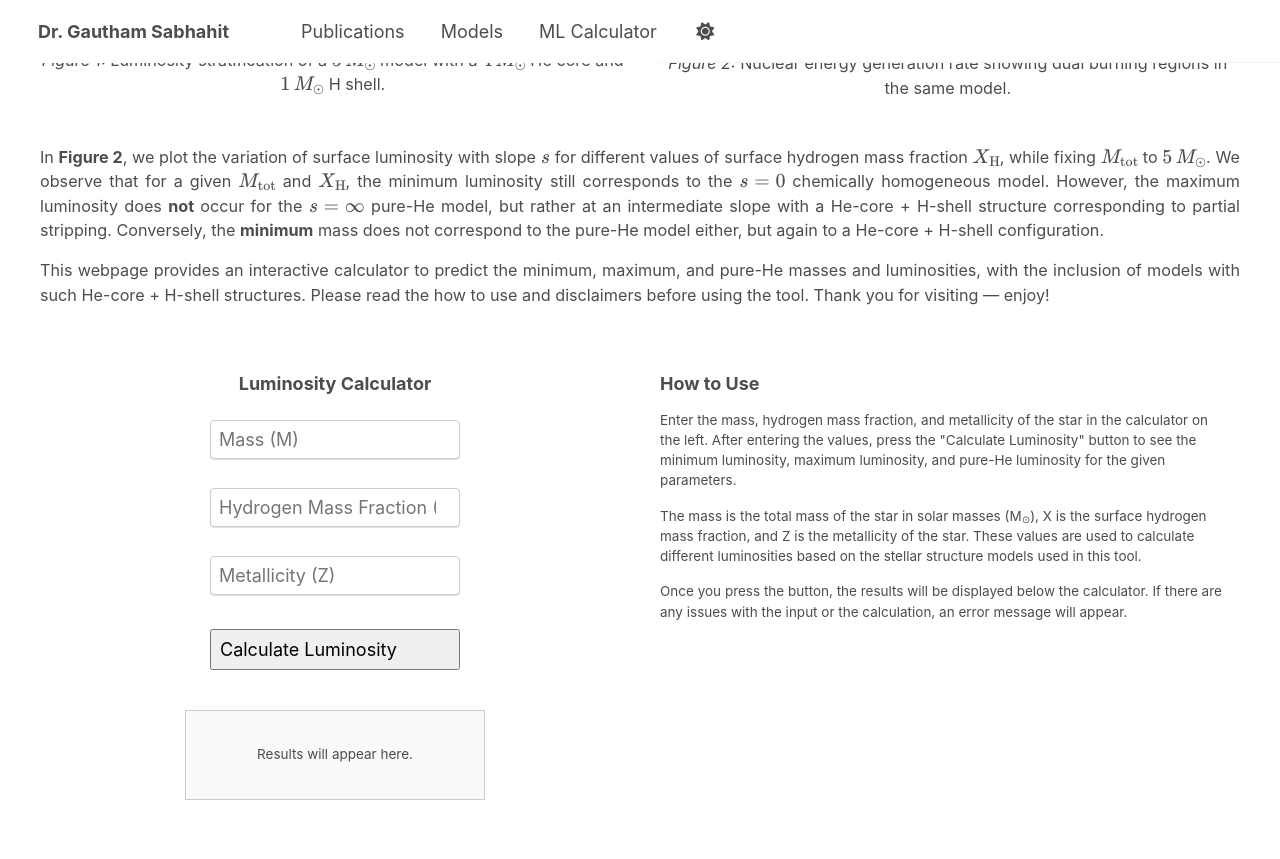
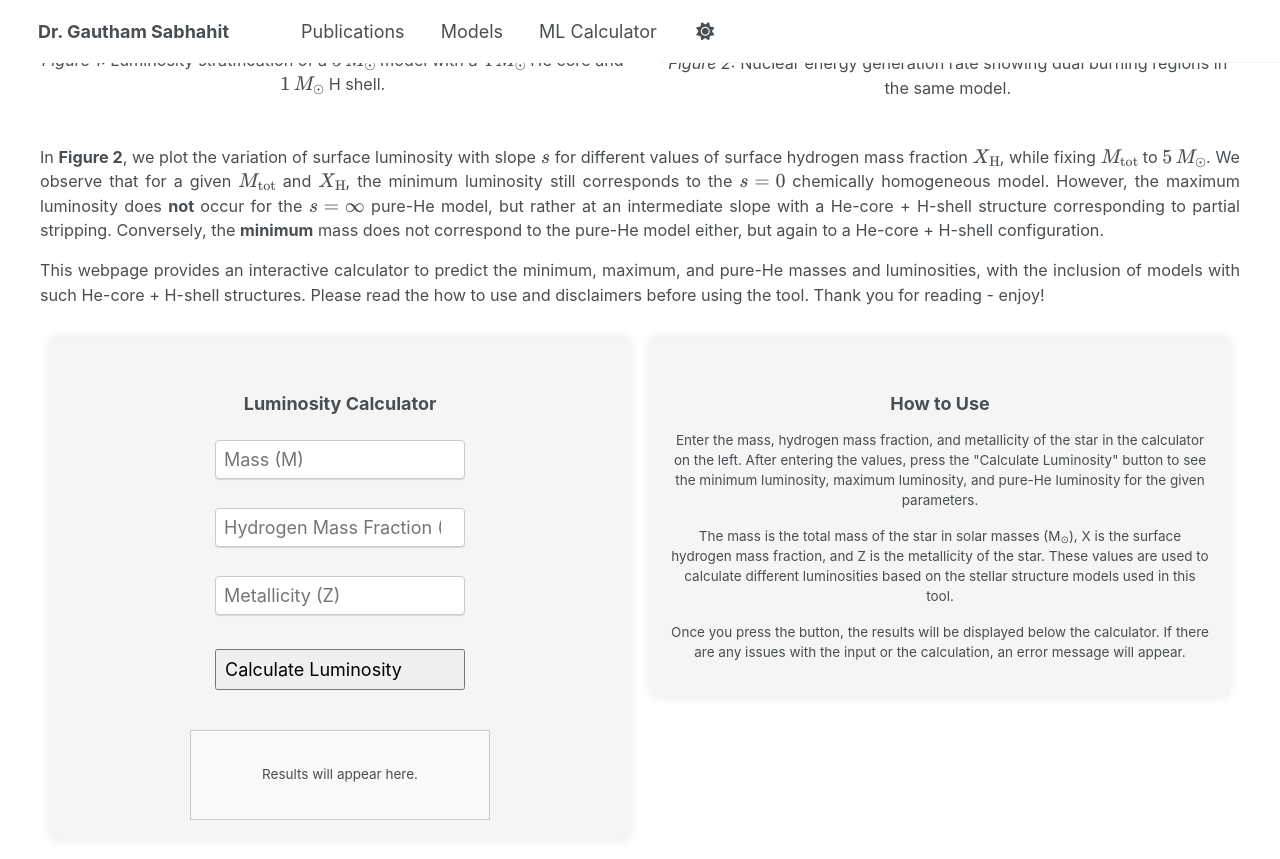
Before and after one commit to Mdot-com/mdot.com, a Jekyll site: the page built from ml-calculator.md, in a window 1280 px wide and 900 px high, scrolled down 983 px. Shown: the top 859 px of the window. Built offline with Jekyll 4.4.1, drawn with Linux system fonts in a browser that asks for light colours.

Commit message:
Update ml-calculator.md

```diff
--- a/ml-calculator.md
+++ b/ml-calculator.md
@@ -73,12 +73,14 @@ title: Mass-Luminosity Calculator
 
 <p>In <strong>Figure 2</strong>, we plot the variation of surface luminosity with slope \( s \) for different values of surface hydrogen mass fraction \( X_\mathrm{H} \), while fixing \( M_\mathrm{tot} \) to \( 5 \, M_\odot \). We observe that for a given \( M_\mathrm{tot} \) and \( X_\mathrm{H} \), the minimum luminosity still corresponds to the \( s = 0 \) chemically homogeneous model. However, the maximum luminosity does <strong>not</strong> occur for the \( s = \infty \) pure-He model, but rather at an intermediate slope with a He-core + H-shell structure corresponding to partial stripping. Conversely, the <strong>minimum</strong> mass does not correspond to the pure-He model either, but again to a He-core + H-shell configuration.</p>
 
-<p>This webpage provides an interactive calculator to predict the minimum, maximum, and pure-He masses and luminosities, with the inclusion of models with such He-core + H-shell structures. Please read the how to use and disclaimers before using the tool. Thank you for visiting — enjoy!</p>
+<p>This webpage provides an interactive calculator to predict the minimum, maximum, and pure-He masses and luminosities, with the inclusion of models with such He-core + H-shell structures. Please read the how to use and disclaimers before using the tool. Thank you for reading - enjoy!</p>
 
 </div>
-<div style="display: flex; justify-content: space-between; align-items: flex-start; margin: 30px;">
-  <!-- Left Half: Calculator -->
-  <div style="flex: 1; display: flex; justify-content: center; padding-right: 20px; box-sizing: border-box;">
+
+
+<div style="display: flex; justify-content: space-between; align-items: flex-start; margin: 30px; gap: 20px;">
+  <!-- Left Box -->
+  <div style="flex: 1; background-color: #f5f5f5; padding: 20px; border-radius: 8px; box-shadow: 0 0 10px rgba(0,0,0,0.1); display: flex; justify-content: center; box-sizing: border-box;">
     <div style="display: flex; flex-direction: column; align-items: center;">
       <h2 style="text-align: center; margin-bottom: 20px;">Luminosity Calculator</h2>
       <form id="luminosity-form" style="display: flex; flex-direction: column; align-items: center; gap: 15px;">
@@ -87,21 +89,21 @@ title: Mass-Luminosity Calculator
         <input type="number" id="z" name="z" step="any" required placeholder="Metallicity (Z)" style="width: 250px; padding: 8px;">
         <button type="button" id="calculate-luminosity" style="width: 250px; padding: 8px; margin-top: 10px;">Calculate Luminosity</button>
       </form>
-
       <div id="luminosity-output" style="margin-top: 20px; text-align: center;">
         <p>Results will appear here.</p>
       </div>
     </div>
   </div>
 
-  <!-- Right Half: Instructions -->
-  <div style="flex: 1; padding-left: 20px; text-align: left; box-sizing: border-box;">
+  <!-- Right Box -->
+  <div style="flex: 1; background-color: #f5f5f5; padding: 20px; border-radius: 8px; box-shadow: 0 0 10px rgba(0,0,0,0.1); box-sizing: border-box;">
     <h2>How to Use</h2>
     <p>Enter the mass, hydrogen mass fraction, and metallicity of the star in the calculator on the left. After entering the values, press the "Calculate Luminosity" button to see the minimum luminosity, maximum luminosity, and pure-He luminosity for the given parameters.</p>
     <p>The mass is the total mass of the star in solar masses (M<sub>⊙</sub>), X is the surface hydrogen mass fraction, and Z is the metallicity of the star. These values are used to calculate different luminosities based on the stellar structure models used in this tool.</p>
     <p>Once you press the button, the results will be displayed below the calculator. If there are any issues with the input or the calculation, an error message will appear.</p>
   </div>
 </div>
+
 
 
 
```
